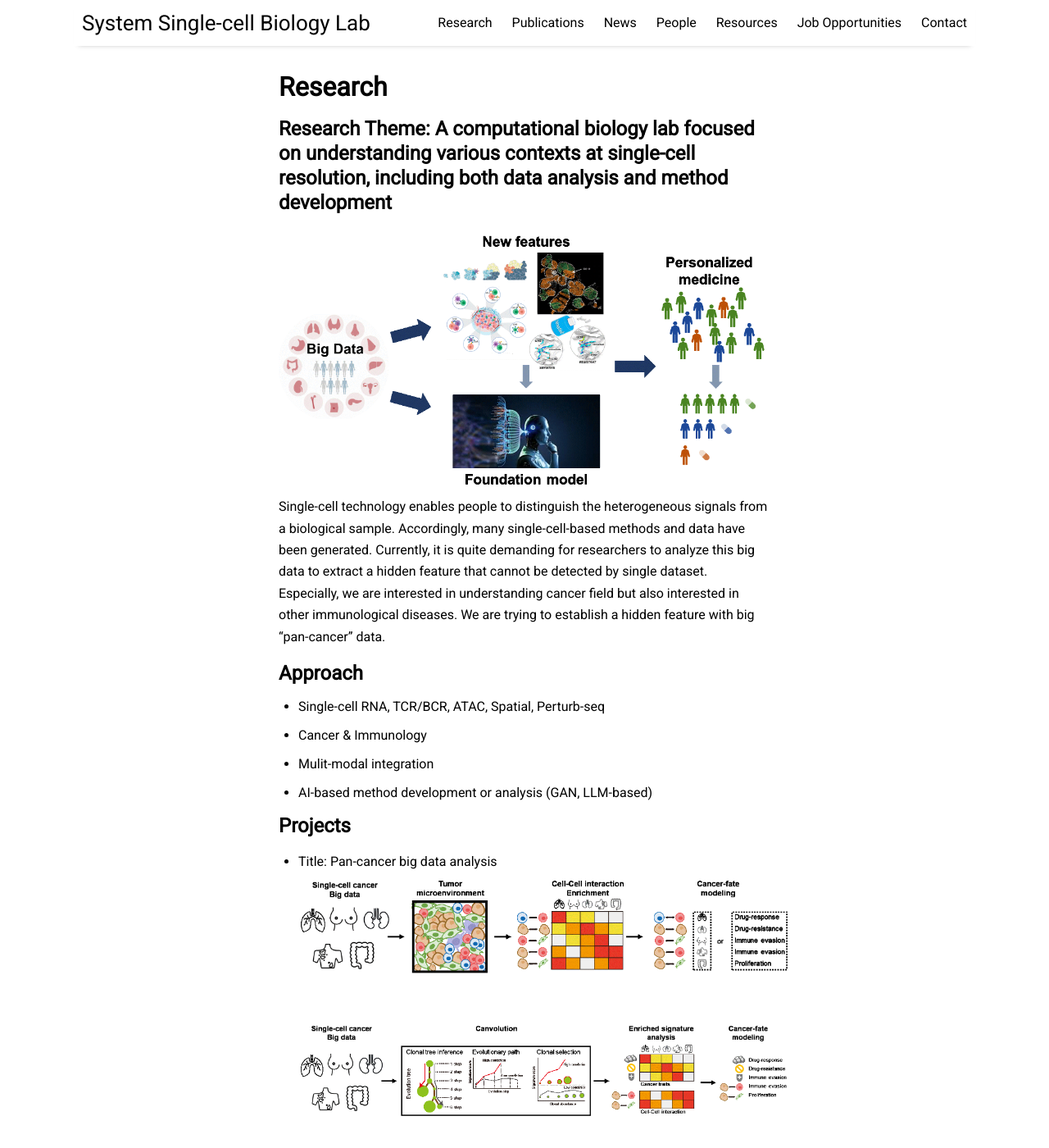
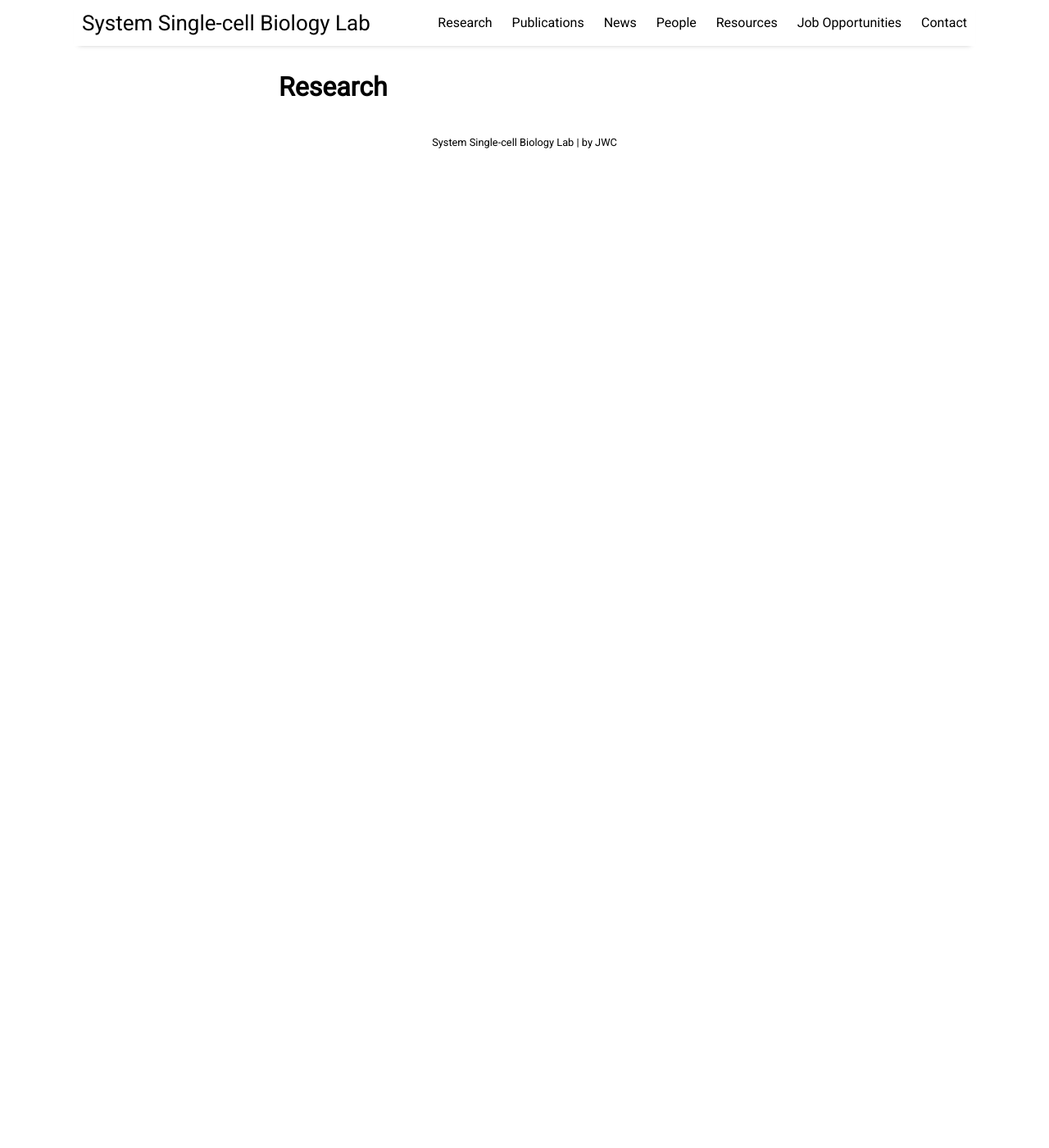
Before and after one commit to jaewon-cho/sdfasdf2dscf34fad.github.io, a Jekyll site: the page built from pages/research.md, in a window 1280 px wide and 1400 px high. Shown: the whole window at 82% size. Built offline with Jekyll 4.4.1, drawn with Linux system fonts in a browser that asks for light colours; nearby versions of some CDN libraries; some of the changed text lies outside the part shown.

Commit message:
Update research.md

```diff
--- a/pages/research.md
+++ b/pages/research.md
@@ -3,29 +3,3 @@ layout: page
 title: Research
 permalink: /research
 ---
-
-## Research Theme: A computational biology lab focused on understanding various contexts at single-cell resolution, including both data analysis and method development
-<img src="/assets/img/theme.gif">
-Single-cell technology enables people to distinguish the heterogeneous signals from a biological sample.
-Accordingly, many single-cell-based methods and data have been generated.
-Currently, it is quite demanding for researchers to analyze this big data to extract a hidden feature that cannot be detected by single dataset.
-Especially, we are interested in understanding cancer field but also interested in other immunological diseases.
-We are trying to establish a hidden feature with big "pan-cancer" data.
-
-## Approach
-- Single-cell RNA, TCR/BCR, ATAC, Spatial, Perturb-seq <br/>
-- Cancer & Immunology <br/>
-- Mulit-modal integration <br/>
-- AI-based method development or analysis (GAN, LLM-based) <br/>
-
-## Projects
-- Title: Pan-cancer big data analysis <br/>
-<img src="/assets/img/bigdata_cell_cell.gif"> <br/><br/>
-<img src="/assets/img/bigdata_evolution.gif"> <br/><br/>
-<img src="/assets/img/bigdata_spatial.gif"> <br/><br/>
-
-- Title: LLM-based pan-cancer single-cell modeling <br/>
-<img src="/assets/img/cancer_llm.gif"> <br/><br/>
-
-- Title: Single-cell TCR/BCR repertoire method optimazation <br/>
-<img src="/assets/img/job.png" width="100"/> <br/><br/><br/>
```
